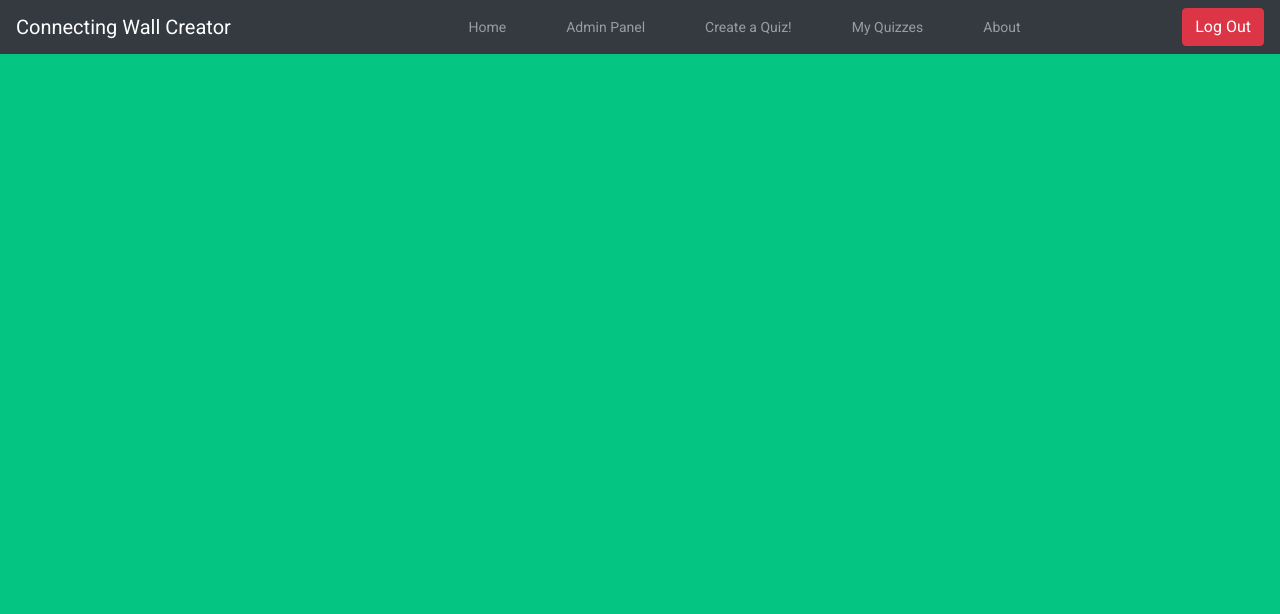
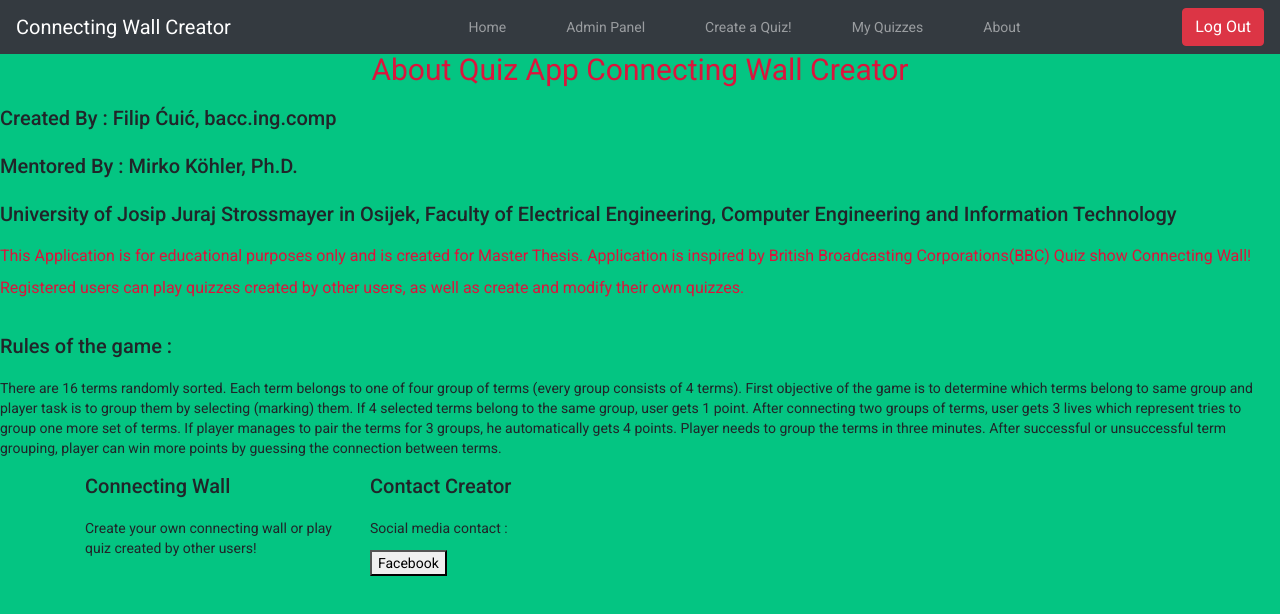
Before and after one commit to fcuic/Connecting-Wall, an Angular app in the folder connecting-wall/: page /about in a window 1280 px wide. Shown: the top 614 px of the page. Built offline with nearby package versions, Linux system fonts and the light colour scheme; sample sign-in values are in the browser's storage; what ngx-countdown would draw is missing.

Commit message:
Design of playing quiz

```diff
--- a/connecting-wall/src/app/about/about.component.css
+++ b/connecting-wall/src/app/about/about.component.css
@@ -0,0 +1,10 @@
+h1
+{
+    color: crimson;
+    font-size: 30px;
+}
+.disclaimer
+{
+    color: crimson;
+    font-size: 16px;
+}
--- a/connecting-wall/src/app/about/about.component.html
+++ b/connecting-wall/src/app/about/about.component.html
@@ -1 +1,29 @@
 <app-header></app-header>
+<div class="d-flex justify-content-center">
+<h1>About Quiz App Connecting Wall Creator</h1>
+</div>
+<h2>Created By : Filip Ćuić, bacc.ing.comp</h2>
+<h2>Mentored By : Mirko Köhler, Ph.D.</h2>
+<h2>University of Josip Juraj Strossmayer in Osijek, Faculty of Electrical Engineering, Computer Engineering and Information Technology</h2>
+<p class="disclaimer">This Application is for educational purposes only and is created for Master Thesis. Application is inspired by British Broadcasting Corporations(BBC) Quiz show Connecting Wall!</p>
+<p class="disclaimer">Registered users can play quizzes created by other users, as well as create and modify their own quizzes.</p>
+<br>
+<h2>Rules of the game : </h2>
+<p>There are 16 terms randomly sorted. Each term belongs to one of four group of terms (every group consists of 4 terms). First objective of the game is to determine which terms belong to same group and player task is to group them by selecting (marking) them. If 4 selected terms belong to the same group, user gets 1 point. After connecting two groups of terms, user gets 3 lives which represent tries to group one more set of terms. If player manages to pair the terms for 3 groups, he automatically gets 4 points. Player needs to group the terms in three minutes. After successful or unsuccessful term grouping, player can win more points by guessing the connection between terms.</p>
+<footer>
+    <div class="footer-top">
+        <div class="container">
+            <div class="row">
+                <div class="col-md-3 col-sm-6 col-xs-12 segment-one">
+                    <h2>Connecting Wall</h2>
+                    <p>Create your own connecting wall or play quiz created by other users!</p>
+                </div>
+                <div class="col-md-3 col-sm-6 col-xs-12 segment-two ">
+                    <h2>Contact Creator</h2>
+                    <p>Social media contact :</p>
+                    <button type="button" mdbBtn size="lg" color="fb" class="waves-light" mdbWavesEffect><i class="fab fa-facebook-f left"></i>Facebook</button>
+                </div>
+            </div>
+        </div>
+    </div>
+</footer>
--- a/connecting-wall/src/app/game/game.component.css
+++ b/connecting-wall/src/app/game/game.component.css
@@ -239,6 +239,10 @@
     text-align: center;
     line-height: 85px;
 }
+p
+{
+    color:black;
+}
 .ScoreAndCountdown
 {
     left:110px;
@@ -251,6 +255,38 @@
 .ScoreAndCountdown p
 {
     text-decoration: cyan;
+}
+.Created
+{
+    color: white;
+}
+.Score
+{
+    color: white;
+}
+.Time
+{
+    color: white;
+}
+.Created p
+{
+    color: white;
+}
+.ScoreAndCountdown p
+{
+    color: white;
+}
+.container
+{
+    color: white;
+}
+.container h1
+{
+    color: white;
+}
+.container h2
+{
+    color: seashell;
 }
 .fill-space
 {
@@ -274,3 +310,7 @@
 {
     display: none;
 }
+.text-light
+{
+    font-size: 9px;
+}
--- a/connecting-wall/src/app/game/game.component.html
+++ b/connecting-wall/src/app/game/game.component.html
@@ -96,11 +96,13 @@
 <!--Dio za ispitivanje kako je user završio uparivanje-->
 <br>
 <div class="container" *ngIf="gameOver==true && goToConnectionGuessing==false">
+    <br>
+    <br>
+    <br>
+    <br>
+    <br>
     <div class="d-flex justify-content-center">
     <h1>Matching terms in Group Done!</h1>
-    </div>
-    <div class="d-flex justify-content-center">
-    <h2>Time to Guess the Connection between terms and potentially win extra points!</h2>
     </div>
     <div class="d-flex justify-content-center">
         <h2 *ngIf="ranOutOfTime==true">You ran out of time!!</h2>
@@ -108,12 +110,15 @@
         <h2 *ngIf="successfullyGroupedTheTerms==true">You matched all the terms well in given time!!</h2>
     </div>
     <div class="d-flex justify-content-center">
-    <button (click)="this.goToConnectionGuessing=true;">To Connection Gueesing!</button>
+    <h2>Time to Guess the Connection between terms and potentially win extra points!</h2>
+    </div>
+    <div class="d-flex justify-content-center">
+    <button class="btn btn-lg btn-primary" (click)="this.goToConnectionGuessing=true;">To Connection Gueesing!</button>
     </div>
 </div>
 <br>
 <!--Dio za pogađanje konekcija kod pojmova kad je uparivanje završeno-->
-<div class="guessContainer" *ngIf="gameOver==true && goToConnectionGuessing==true">
+<div class="guessContainer" *ngIf="gameOver==true && goToConnectionGuessing==true && checkIfUserGuessedAllConnections()==false">
     <div class="tilegroup1" style="left:40px;top:55px;">
         <p>{{this.sortedTerms[0].termName}}</p>
     </div>
@@ -129,7 +134,7 @@
     <div class="GuessTile1" style="left:680px;top:45px;">
         <label>Group A Connection:</label>
         <input id="conn1" type="text" placeholder="Group A Connection">
-        <label class="text-danger" *ngIf="(guessedConnection1!=null) && (guessedConnection1!=this.termA1.connectionName)">Wrong! Answer is {{this.termA1.connectionName}}</label>
+        <label class="text-light bg-dark" *ngIf="(guessedConnection1!=null) && (guessedConnection1!=this.termA1.connectionName)">Wrong! Answer is {{this.termA1.connectionName}}</label>
         <label class="text-success" *ngIf="(guessedConnection1!=null) && (guessedConnection1==this.termA1.connectionName)">Correct!</label>
         <button *ngIf="firstConnectionGuessed==false" (click)="getConnection1()">Confirm</button>
     </div>
@@ -148,7 +153,7 @@
     <div class="GuessTile2" style="left:680px;top:155px;">
         <label>Group B Connection:</label>
         <input id="conn2" type="text" placeholder="Group B Connection">
-        <label class="text-danger" *ngIf="(guessedConnection2!=null) && (guessedConnection2!=this.termB1.connectionName)">Wrong! Answer is {{this.termB1.connectionName}}</label>
+        <label class="text-light bg-dark" *ngIf="(guessedConnection2!=null) && (guessedConnection2!=this.termB1.connectionName)">Wrong! Answer is {{this.termB1.connectionName}}</label>
         <label class="text-success" *ngIf="(guessedConnection2!=null) && (guessedConnection2==this.termB1.connectionName)">Correct!</label>
         <button *ngIf="secondConnectionGuessed==false" (click)="getConnection2()">Confirm</button>
     </div>
@@ -167,7 +172,7 @@
     <div class="GuessTile3" style="left:680px;top:265px;">
         <label>Group C Connection:</label>
         <input id="conn3" type="text" placeholder="Group C Connection">
-        <label class="text-danger" *ngIf="(guessedConnection3!=null) && (guessedConnection3!=this.termC1.connectionName)">Wrong! Answer is {{this.termC1.connectionName}}</label>
+        <label class="text-light bg-dark" *ngIf="(guessedConnection3!=null) && (guessedConnection3!=this.termC1.connectionName)">Wrong! Answer is {{this.termC1.connectionName}}</label>
         <label class="text-success" *ngIf="(guessedConnection3!=null) && (guessedConnection3==this.termC1.connectionName)">Correct!</label>
         <button *ngIf="thirdConnectionGuessed==false" (click)="getConnection3()">Confirm</button>
     </div>
@@ -186,9 +191,26 @@
     <div class="GuessTile4" style="left:680px;top:375px;">
         <label>Group D Connection:</label>
         <input id="conn4" type="text" placeholder="Group D Connection">
-        <label class="text-danger" *ngIf="(guessedConnection4!=null) && (guessedConnection4!=this.termD1.connectionName)">Wrong! Answer is {{this.termD1.connectionName}}</label>
+        <label class="text-light bg-dark" *ngIf="(guessedConnection4!=null) && (guessedConnection4!=this.termD1.connectionName)">Wrong! Answer is {{this.termD1.connectionName}}</label>
         <label class="text-success" *ngIf="(guessedConnection4!=null) && (guessedConnection4==this.termD1.connectionName)">Correct!</label>
         <button *ngIf="fourthConnectionGuessed==false" (click)="getConnection4()">Confirm</button>
     </div>
 </div>
 <!--Score Div-->
+<div class=container *ngIf="checkIfUserGuessedAllConnections()==true">
+    <br>
+    <br>
+    <br>
+    <br>
+    <br>
+    <div class="d-flex justify-content-center">
+        <h1>Your Final Score is : {{this.score}}/8</h1>
+    </div>
+    <div class="d-flex justify-content-center">
+    <h2 *ngIf="(score>=0) && (score<=2)">That was pretty bad! 😣</h2>
+    <h2 *ngIf="(score>2) && (score<=4)">You can do better than that! 🤨</h2>
+    <h2 *ngIf="(score>4) && (score<=6)">Almost there! 🙂</h2>
+    <h2 *ngIf="(score>6) && (score<8)">Almost Perfect! 😀</h2>
+    <h2 *ngIf="score==8">Perfect Score! 😤</h2>
+    </div>
+</div>
--- a/connecting-wall/src/app/game/game.component.ts
+++ b/connecting-wall/src/app/game/game.component.ts
@@ -385,4 +385,15 @@ export class GameComponent implements OnInit {
     this.fourthConnectionGuessed=true;
     console.log(this.guessedConnection4);
   }
+  checkIfUserGuessedAllConnections()
+  {
+    if(this.guessedConnection1!=null && this.guessedConnection2!=null && this.guessedConnection3!=null && this.guessedConnection4!=null)
+    {
+      return true;
+    }
+    else
+    {
+      return false;
+    }
+  }
 }
--- a/connecting-wall/src/app/home/home.component.css
+++ b/connecting-wall/src/app/home/home.component.css
@@ -19,4 +19,8 @@ img{
 mat-footer row mat-footer-cell{
     justify-content: center;
     font-style: italic;
-  }
+}
+::ng-deep.mat-dialog-container
+{
+    background-color: rgb(55, 6, 159);
+}
--- a/connecting-wall/src/app/play-quiz/play-quiz.component.css
+++ b/connecting-wall/src/app/play-quiz/play-quiz.component.css
@@ -2,3 +2,15 @@
 {
     flex:1 1 auto;
 }
+.container p
+{
+    color: white;
+}
+.container h1
+{
+    color: orange;
+}
+.container h2
+{
+    color: orange;
+}
```
Also changed, not shown: 1 other file (tests, documents, lock files or other folders).
